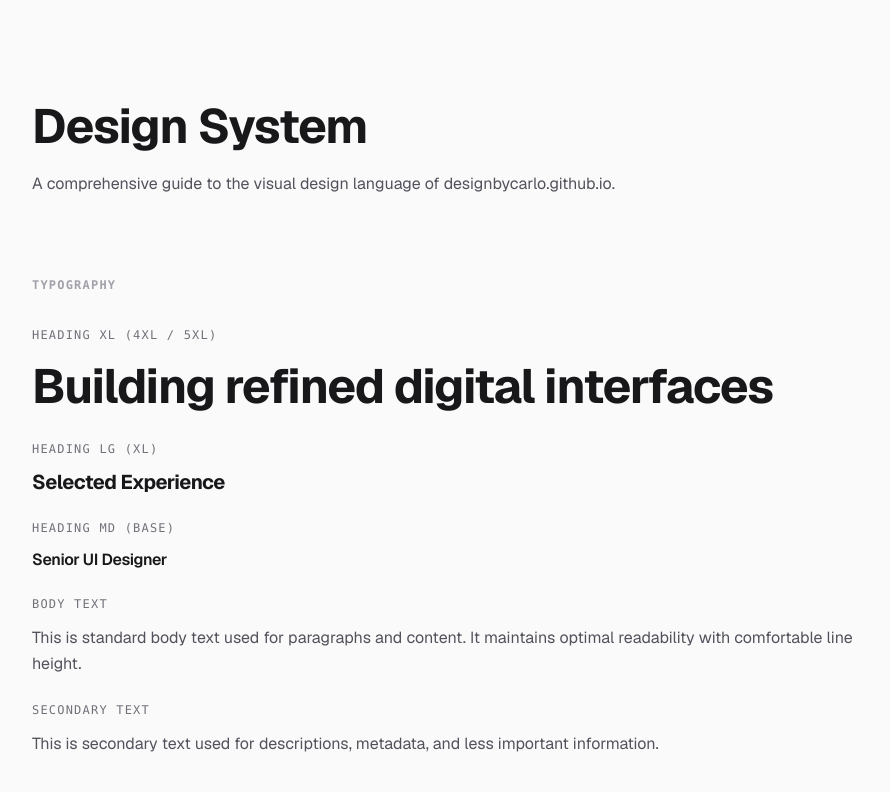
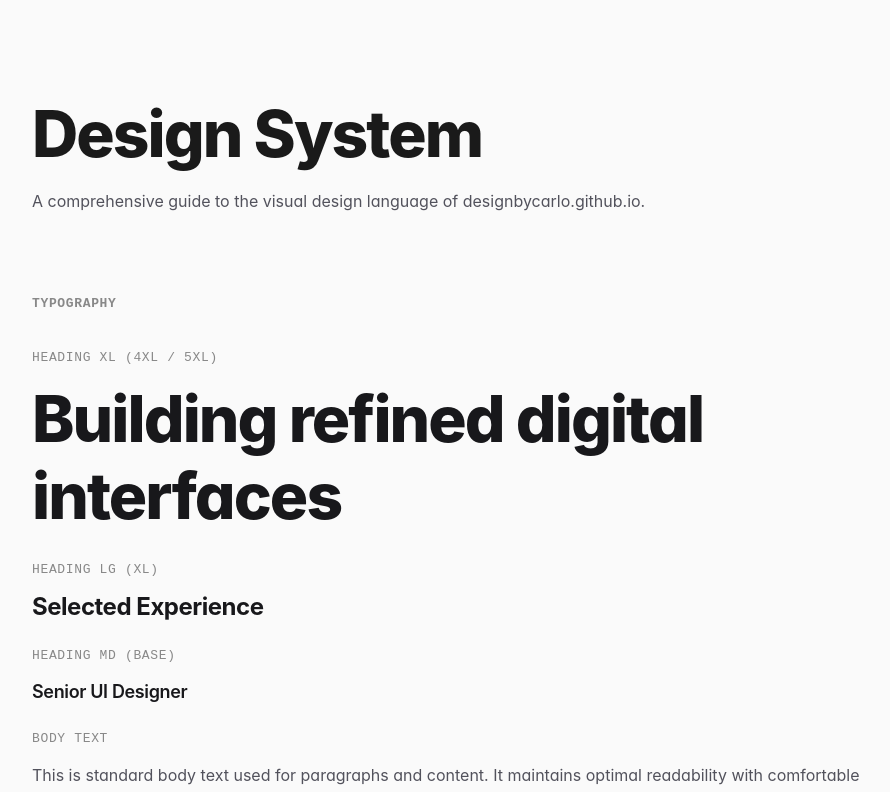
Before and after one commit to designbycarlo/runready, a Next.js app: page /guide in a window 1280 px wide. Shown: the top 792 px of the page, without its empty margins (184-1074 px from the left). Built offline with nearby package versions, Linux system fonts and the light colour scheme.

Commit message:
modified:   app/globals.css modified:   app/page.tsx modified:   components/AccordionItem.tsx modified:   components/RunStatusCard.tsx modified:   styles/design-system.css

```diff
--- a/app/globals.css
+++ b/app/globals.css
@@ -1,29 +1,90 @@
 @import "tailwindcss";
 
+/* ===================================
+   TWEEK DESIGN SYSTEM — Applied to RunReady
+   =================================== */
+
 :root {
-  --background: #fafafa;
-  --foreground: #18181b;
-  --card: #ffffff;
-  --border: #e4e4e7;
-  --muted: #71717a;
+  /* Colors - Tweek palette */
+  --color-bg: #f5f5f0;
+  --color-text: #1a1a1a;
+  --color-text-secondary: #333333;
+  --color-text-muted: #555555;
+  --color-text-light: #888888;
+  --color-text-faint: #999999;
+  --color-border: #e0e0d8;
+  --color-white: #ffffff;
+
+  /* Sidebar / Dark Theme */
+  --color-sidebar-bg: #1a1a1a;
+  --color-sidebar-text: rgba(255, 255, 255, 0.7);
+  --color-sidebar-text-subtle: rgba(255, 255, 255, 0.6);
+  --color-sidebar-text-faint: rgba(255, 255, 255, 0.4);
+  --color-sidebar-hover: rgba(255, 255, 255, 0.08);
+  --color-sidebar-promo-bg: rgba(255, 255, 255, 0.06);
+  --color-sidebar-divider: rgba(255, 255, 255, 0.08);
+  --color-dropdown-bg: #2a2a2a;
+
+  /* Spacing Scale */
+  --space-4: 4px;
+  --space-6: 6px;
+  --space-8: 8px;
+  --space-10: 10px;
+  --space-12: 12px;
+  --space-16: 16px;
+  --space-20: 20px;
+  --space-24: 24px;
+  --space-32: 32px;
+  --space-40: 40px;
+  --space-48: 48px;
+  --space-64: 64px;
+
+  /* Typography */
+  --font-sans: -apple-system, BlinkMacSystemFont, 'Segoe UI', Roboto, Oxygen, Ubuntu, Cantarell, sans-serif;
+  --font-mono: 'SF Mono', 'Fira Code', 'Cascadia Code', monospace;
+
+  /* Font Sizes */
+  --font-size-hero: 64px;
+  --font-size-h1: 36px;
+  --font-size-blockquote: 18px;
+  --font-size-body: 17px;
+  --font-size-nav: 15px;
+  --font-size-small: 14px;
+  --font-size-meta: 13px;
+
+  /* Layout */
+  --sidebar-width: 240px;
+  --content-max-width: 720px;
+  --container-max-width: 1200px;
+  --radius-sm: 6px;
+  --radius-md: 8px;
+  --radius-full: 50%;
 }
 
 /* stylelint-disable at-rule-no-unknown */
 @theme inline {
-  --color-background: var(--background);
-  --color-foreground: var(--foreground);
-  --color-card: var(--card);
-  --color-border: var(--border);
-  --color-muted: var(--muted);
-  --font-sans: var(--font-geist-sans);
-  --font-mono: var(--font-geist-mono);
+  --color-background: var(--color-bg);
+  --color-foreground: var(--color-text);
+  --color-card: var(--color-white);
+  --color-border: var(--color-border);
+  --color-muted: var(--color-text-muted);
+  --font-sans: var(--font-sans);
+  --font-mono: var(--font-mono);
 }
 /* stylelint-enable at-rule-no-unknown */
 
 body {
-  background: var(--background);
-  color: var(--foreground);
-  font-family: var(--font-sans), system-ui, sans-serif;
+  background: var(--color-bg);
+  color: var(--color-text);
+  font-family: var(--font-sans);
+  font-size: var(--font-size-body);
+  line-height: 1.7;
   -webkit-font-smoothing: antialiased;
   -moz-osx-font-smoothing: grayscale;
 }
+
+/* Selection */
+::selection {
+  color: var(--color-text);
+  background: var(--color-border);
+}
--- a/components/AccordionItem.tsx
+++ b/components/AccordionItem.tsx
@@ -15,14 +15,15 @@ export function AccordionItem({ title, children }: AccordionItemProps) {
     };
 
     return (
-        <div>
+        <div style={{ borderBottom: '1px solid var(--color-border)' }}>
             <button
-                className="w-full text-left py-5 flex justify-between items-center text-zinc-400 dark:text-zinc-500 font-medium focus:outline-none hover:text-zinc-700 dark:hover:text-zinc-300 transition-colors"
+                className="w-full text-left py-5 flex justify-between items-center font-medium focus:outline-none transition-colors"
+                style={{ color: 'var(--color-text-light)' }}
                 onClick={toggleOpen}
                 aria-expanded={isOpen}
             >
                 <span className="text-sm tracking-tight">{title}</span>
-                <span className="text-[10px] text-zinc-500 dark:text-zinc-600 font-semibold tracking-widest">{isOpen ? 'HIDE' : 'SHOW'}</span>
+                <span className="text-[10px] font-semibold tracking-widest" style={{ color: 'var(--color-text-muted)' }}>{isOpen ? 'HIDE' : 'SHOW'}</span>
             </button>
             {isOpen && (
                 <div className="pb-6">
--- a/styles/design-system.css
+++ b/styles/design-system.css
@@ -1,137 +1,7 @@
-@import "tailwindcss";
-
 /* ===================================
-   DESIGN SYSTEM - designbycarlo.github.io
+   TWEEK DESIGN SYSTEM — Utility Classes
+   Applied to RunReady
    =================================== */
-
-/* Typography Scale
-   ----------------- */
-:root {
-  /* Font Families - Geist with cross-platform fallbacks */
-  --font-sans: 'Geist', ui-sans-serif, system-ui, sans-serif, 'Apple Color Emoji', 'Segoe UI Emoji', 'Segoe UI Symbol', 'Noto Color Emoji';
-  --font-mono: ui-monospace, SFMono-Regular, Roboto Mono, Menlo, Monaco, Liberation Mono, DejaVu Sans Mono, Courier New, monospace;
-
-  /* Font Sizes */
-  --text-xs: 0.75rem;
-  --text-sm: 0.875rem;
-  --text-base: 1rem;
-  --text-lg: 1.125rem;
-  --text-xl: 1.25rem;
-  --text-2xl: 1.5rem;
-  --text-3xl: 1.875rem;
-  --text-4xl: 2.25rem;
-  --text-5xl: 3rem;
-  --text-6xl: 3.75rem;
-
-  /* Letter Spacing */
-  --tracking-tightest: -0.07em;
-  --tracking-tighter: -0.025em;
-  --tracking-tight: -0.025em;
-  --tracking-normal: 0em;
-  --tracking-wide: 0.05em;
-  --tracking-widest: 0.1em;
-
-  /* Line Heights */
-  --leading-none: 1;
-  --leading-tight: 1.25;
-  --leading-snug: 1.375;
-  --leading-normal: 1.5;
-  --leading-relaxed: 1.625;
-
-  /* Font Weights */
-  --font-normal: 400;
-  --font-medium: 500;
-  --font-semibold: 600;
-  --font-bold: 700;
-}
-
-/* ZINC Color Palette */
-:root {
-  /* Base neutrals */
-  --zinc-50: #fafafa;
-  --zinc-100: #f4f4f5;
-  --zinc-200: #e4e4e7;
-  --zinc-300: #d4d4d8;
-  --zinc-400: #a1a1aa;
-  --zinc-500: #71717a;
-  --zinc-600: #52525b;
-  --zinc-800: #27272a;
-  --zinc-900: #18181b;
-  --zinc-950: #09090b;
-
-  /* Text Colors - mapped from zinc */
-  --text-primary: #18181b;
-  --text-secondary: #71717a;
-  --text-tertiary: #a1a1aa;
-
-  /* Background Colors */
-  --bg-primary: #fafafa;
-  --bg-secondary: #ffffff;
-  --bg-tertiary: #f4f4f5;
-
-  /* Border Colors */
-  --border-primary: #e4e4e7;
-  --border-secondary: #d4d4d8;
-  --border-tertiary: #a1a1aa;
-
-  /* Interactive Colors */
-  --hover-text: #27272a;
-}
-
-/* Dark Mode Colors */
-:root.dark {
-  --text-primary: #fafafa;
-  --text-secondary: #a1a1aa;
-  --text-tertiary: #71717a;
-
-  --bg-primary: #09090b;
-  --bg-secondary: #27272a;
-  --bg-tertiary: #18181b;
-
-  --border-primary: #27272a;
-  --border-secondary: #3f3f46;
-  --border-tertiary: #52525b;
-
-  --hover-text: #fafafa;
-}
-
-/* Spacing Scale */
-:root {
-  --space-1: 0.25rem;
-  --space-2: 0.5rem;
-  --space-3: 0.75rem;
-  --space-4: 1rem;
-  --space-5: 1.25rem;
-  --space-6: 1.5rem;
-  --space-8: 2rem;
-  --space-10: 2.5rem;
-  --space-12: 3rem;
-  --space-16: 4rem;
-  --space-20: 5rem;
-  --space-24: 6rem;
-  --space-32: 8rem;
-  --space-40: 10rem;
-}
-
-/* Borders & Shape */
-:root {
-  --border-width-thin: 1px;
-  --border-width-medium: 2px;
-
-  --radius-none: 0;
-  --radius-sm: 0.25rem;
-  --radius-md: 0.375rem;
-  --radius-lg: 0.5rem;
-  --radius-xl: 0.75rem;
-  --radius-2xl: 1rem;
-}
-
-/* Transitions */
-:root {
-  --transition-fast: 150ms cubic-bezier(0.4, 0, 0.2, 1);
-  --transition-base: 200ms cubic-bezier(0.4, 0, 0.2, 1);
-  --transition-slow: 300ms cubic-bezier(0.4, 0, 0.2, 1);
-}
 
 /* ===================================
    BASE STYLES
@@ -142,25 +12,6 @@ html {
   font-feature-settings: "cv02", "cv03", "cv04", "cv11";
 }
 
-body {
-  background-color: var(--bg-primary);
-  color: var(--text-primary);
-  font-family: var(--font-sans);
-  font-size: var(--text-base);
-  line-height: var(--leading-normal);
-  -webkit-font-smoothing: antialiased;
-  -moz-osx-font-smoothing: grayscale;
-}
-
-/* Selection */
-::selection {
-  color: var(--text-primary);
-  background-color: var(--zinc-200);
-}
-:root.dark ::selection {
-  background-color: var(--zinc-800);
-}
-
 /* ===================================
    UTILITY CLASSES
    =================================== */
@@ -168,76 +19,115 @@ body {
 /* mono-caption - uppercase section labels */
 .mono-caption {
   font-family: var(--font-mono);
-  font-size: var(--text-xs);
+  font-size: var(--font-size-meta);
   text-transform: uppercase;
-  letter-spacing: var(--tracking-widest);
-  font-weight: var(--font-semibold);
-  color: var(--zinc-400);
+  letter-spacing: 0.05em;
+  font-weight: 600;
+  color: var(--color-text-light);
 }
 
 /* mono-caption-muted - subtle labels */
 .mono-caption-muted {
   font-family: var(--font-mono);
-  font-size: var(--text-xs);
+  font-size: var(--font-size-meta);
   text-transform: uppercase;
-  letter-spacing: var(--tracking-widest);
-  color: var(--zinc-500);
-  font-weight: var(--font-medium);
+  letter-spacing: 0.05em;
+  color: var(--color-text-light);
+  font-weight: 500;
 }
 
 /* heading-xl - 4xl/5xl display headings */
 .heading-xl {
-  font-size: var(--text-4xl);
-  font-weight: var(--font-bold);
-  letter-spacing: var(--tracking-tight);
-  line-height: var(--leading-tight);
+  font-size: var(--font-size-h1);
+  font-weight: 800;
+  letter-spacing: -0.03em;
+  line-height: 1.2;
 }
 
 @media (min-width: 640px) {
   .heading-xl {
-    font-size: var(--text-5xl);
+    font-size: var(--font-size-hero);
   }
 }
 
 /* heading-lg - xl section headings */
 .heading-lg {
-  font-size: var(--text-xl);
-  font-weight: var(--font-bold);
-  letter-spacing: var(--tracking-tight);
-  line-height: var(--leading-tight);
+  font-size: 24px;
+  font-weight: 700;
+  letter-spacing: -0.02em;
+  line-height: 1.2;
 }
 
 /* heading-md - base subsection headings */
 .heading-md {
-  font-size: var(--text-base);
-  font-weight: var(--font-semibold);
-  letter-spacing: var(--tracking-tight);
-  line-height: var(--leading-snug);
+  font-size: 18px;
+  font-weight: 600;
+  letter-spacing: -0.02em;
+  line-height: 1.375;
 }
 
 /* body-text - Standard body copy */
 .body-text {
-  font-size: var(--text-base);
-  line-height: var(--leading-relaxed);
-  color: var(--text-primary);
+  font-size: var(--font-size-body);
+  line-height: 1.7;
+  color: var(--color-text);
 }
 
 /* body-text-muted - Secondary text */
 .body-text-muted {
-  font-size: var(--text-base);
-  line-height: var(--leading-relaxed);
-  color: var(--text-secondary);
+  font-size: var(--font-size-body);
+  line-height: 1.7;
+  color: var(--color-text-muted);
 }
 
 /* card - white card with subtle border */
 .card {
-  background-color: var(--bg-secondary);
-  border: var(--border-width-thin) solid var(--border-primary);
-  border-radius: var(--radius-2xl);
-  padding: var(--space-6);
+  background-color: var(--color-white);
+  border: 1px solid var(--color-border);
+  border-radius: 12px;
+  padding: var(--space-24);
 }
 
-.dark .card {
-  background-color: var(--bg-secondary);
-  border-color: var(--border-primary);
+/* ===================================
+   TWEEK-SPECIFIC COMPONENT STYLES
+   =================================== */
+
+/* Blockquote */
+.blockquote {
+  border-left: 3px solid var(--color-text);
+  padding: var(--space-16) 0 var(--space-16) var(--space-24);
+  font-size: var(--font-size-blockquote);
+  font-style: italic;
+  color: var(--color-text-muted);
+  line-height: 1.6;
+  max-width: 560px;
 }
+
+/* Footer link */
+.ftr-link {
+  display: block;
+  padding: 4px 0;
+  font-size: var(--font-size-small);
+  color: var(--color-text-light);
+  transition: color 0.2s;
+}
+.ftr-link:hover {
+  color: var(--color-text);
+}
+
+/* Divider */
+.tweek-divider {
+  height: 1px;
+  background: var(--color-border);
+  margin: var(--space-24) 0;
+}
+
+/* ===================================
+   STATUS COLORS (RunReady-specific)
+   =================================== */
+
+:root {
+  --color-optimal: #2e7d32;
+  --color-caution: #f9a825;
+  --color-avoid: #c62828;
+}
```
Also changed, not shown: app/page.tsx (+15 -15 lines), components/RunStatusCard.tsx (+11 -11 lines).
